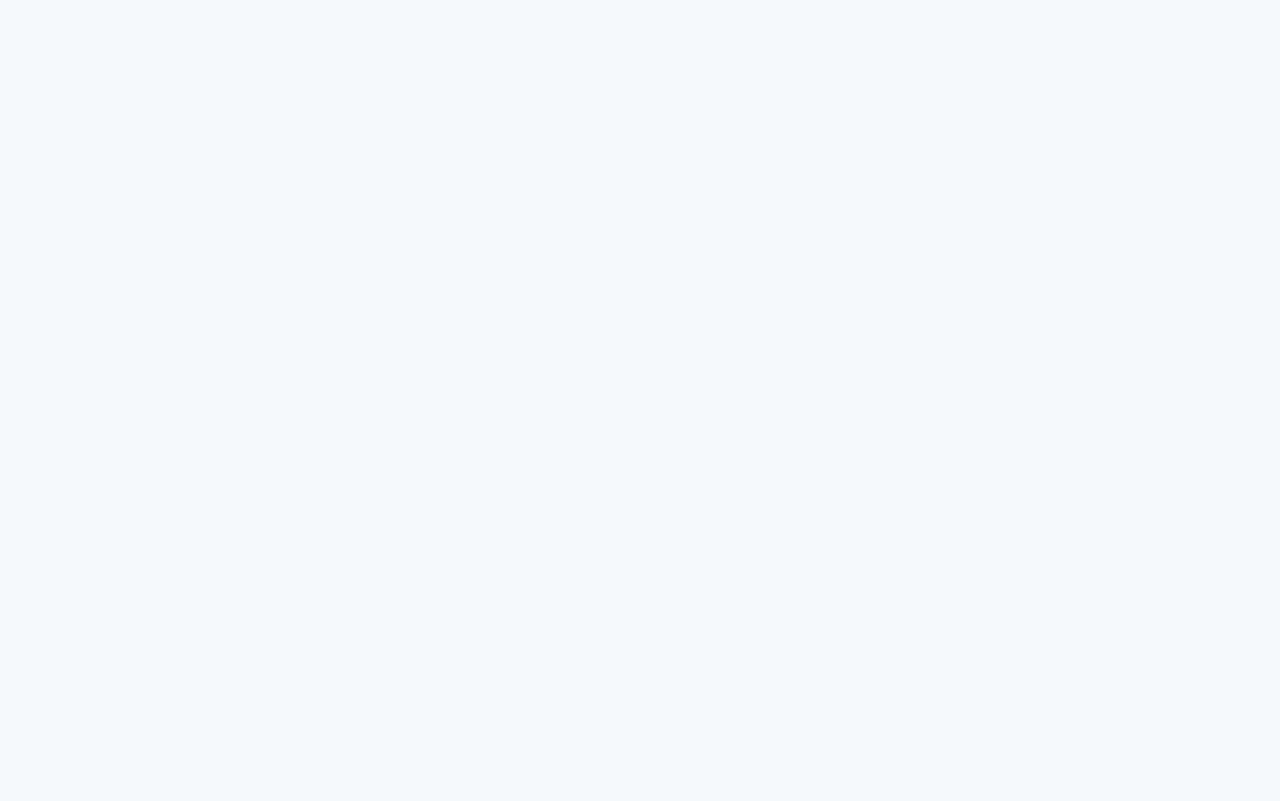
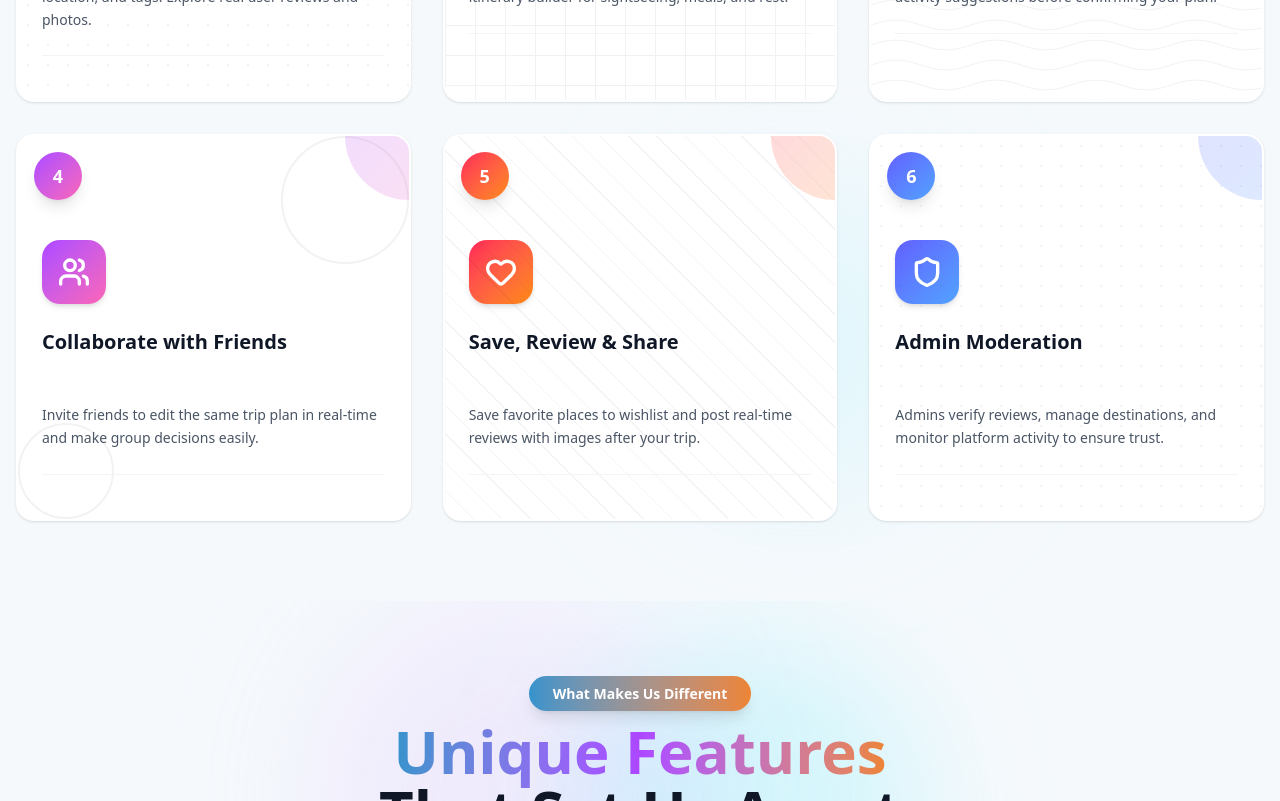
Before and after one commit to roksanadilshad/travelee-client, a Next.js app: page / in a window 1280 px wide. Shown: the part 1540-2341 px from the top of the page. Before the commit the page ends 1497 px from the top, so only its background shows below. Built offline with nearby package versions, Linux system fonts and the light colour scheme.

Commit message:
[ADDED]: How it works and USP

```diff
--- a/src/app/(PublicLayout)/page.jsx
+++ b/src/app/(PublicLayout)/page.jsx
@@ -1,5 +1,7 @@
 import DestinationCard from "@/components/cards/DestinationCard";
 import Banner from "@/components/Home/Banner";
+import HowItWorks from "@/components/Home/HowItWorks";
+import USP from "@/components/Home/Usp";
 
 
 export default function Home() {
@@ -7,6 +9,8 @@ export default function Home() {
    <div>
     <Banner/>
     <DestinationCard></DestinationCard>
+    <HowItWorks/>
+    <USP/>
 
    </div>
   );
```
